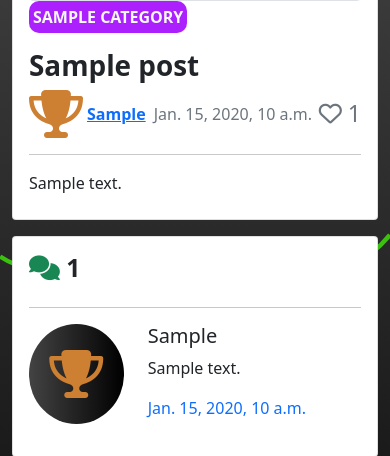
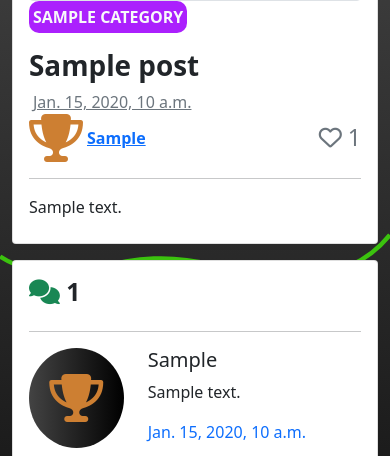
Before and after one commit to DarrachBarneveld/CoolCoders-PP4, a Django app: a page that uses templates/post-detail.html in a window 390 px wide. Shown: the part 132-588 px from the top of the page. Run offline with Django 3.2, Linux system fonts and the light colour scheme; tables that the repository leaves empty hold one stand-in row (values such as "Sample post"); some libraries are stand-ins or nearby versions.

Commit message:
Style tweak on post info for mobile responsiveness

```diff
--- a/templates/home.html
+++ b/templates/home.html
@@ -11,6 +11,7 @@
     Like To Read Today?
   </h1>
 
+  <!-- Add widget navigation -->
   {% include "includes/widgets.html" %}
 
 
@@ -20,6 +21,7 @@
         <strong><em>Editors Pick</em></strong>
       </h2>
       {% for post in editors_pick %}
+       <!-- Render Editors Pick Post Card -->
       {% include "includes/post-preview.html" %}
       {% endfor %}
     </div>
@@ -29,6 +31,7 @@
         <strong><em>Trending Posts</em></strong>
       </h2>
       {% for post in trending_posts %}
+       <!-- Render Trending Post Cards -->
       {% include "includes/post-snippet.html" %}
       {% endfor %}
     </div>
@@ -39,6 +42,7 @@
         <strong><em>Popular Post</em></strong>
       </h2>
       {% for post in popular_post %}
+      <!-- Render Popular Post Card -->
       {% include "includes/post-preview.html" %}
       {% endfor %}
     </div>
--- a/templates/includes/comment.html
+++ b/templates/includes/comment.html
@@ -14,6 +14,7 @@
     {{post.body | linebreaks}}
     <label class="list-inline text-primary"> {{post.created_on}} </label>
     {% if user.is_authenticated and user.id == post.name.id %}
+    <!-- Comment Delete Modal  -->
     {% include "includes/modal.html" %}
     {% endif %}
   </div>
--- a/templates/includes/modal.html
+++ b/templates/includes/modal.html
@@ -1,3 +1,5 @@
+ <!-- Reusable Modal For All Delete confirmations  -->
+
 <button
   type="button"
   class="btn btn-danger"
--- a/templates/post-detail.html
+++ b/templates/post-detail.html
@@ -28,17 +28,17 @@
         </p>
 
         <h1 class='fw-bolder'>{{post.title}}</h1>
+        <time class="m-1 text-secondary text-decoration-underline" datetime="{{ post.created_on|date:"Y-m-d\TH:i:s" }}">
+          {{post.created_on}}
+        </time>
+
+        <!-- Article Information -->
         <div class="d-flex justify-content-between">
           <div class="d-flex justify-content-center align-items-center gap-1">
               {% include 'includes/trophy.html' with level=post.author.profile.get_level %}
                 <a href="{% url 'profile' post.author.username %}"
                   ><strong class='text-capitalize'>{{post.author}}</strong>
                 </a>
-
-              <time class="m-1 text-secondary" datetime="{{ post.created_on|date:"Y-m-d\TH:i:s" }}">
-                {{post.created_on}}
-              </time>
-
           </div>
 
            <!-- Edit Button If Auth -->
```
Also changed, not shown: templates/update_profile.html (+8 -0 lines).
